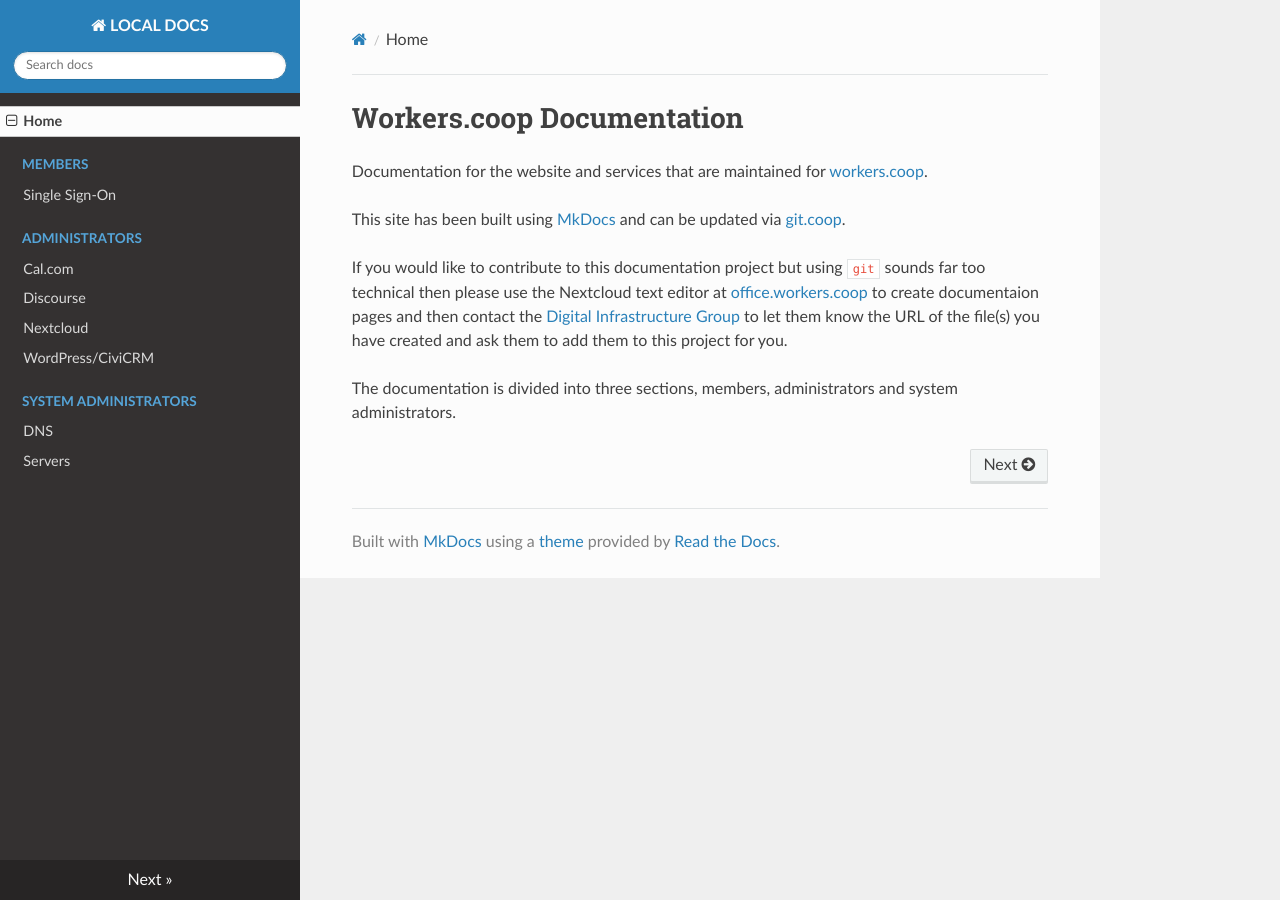
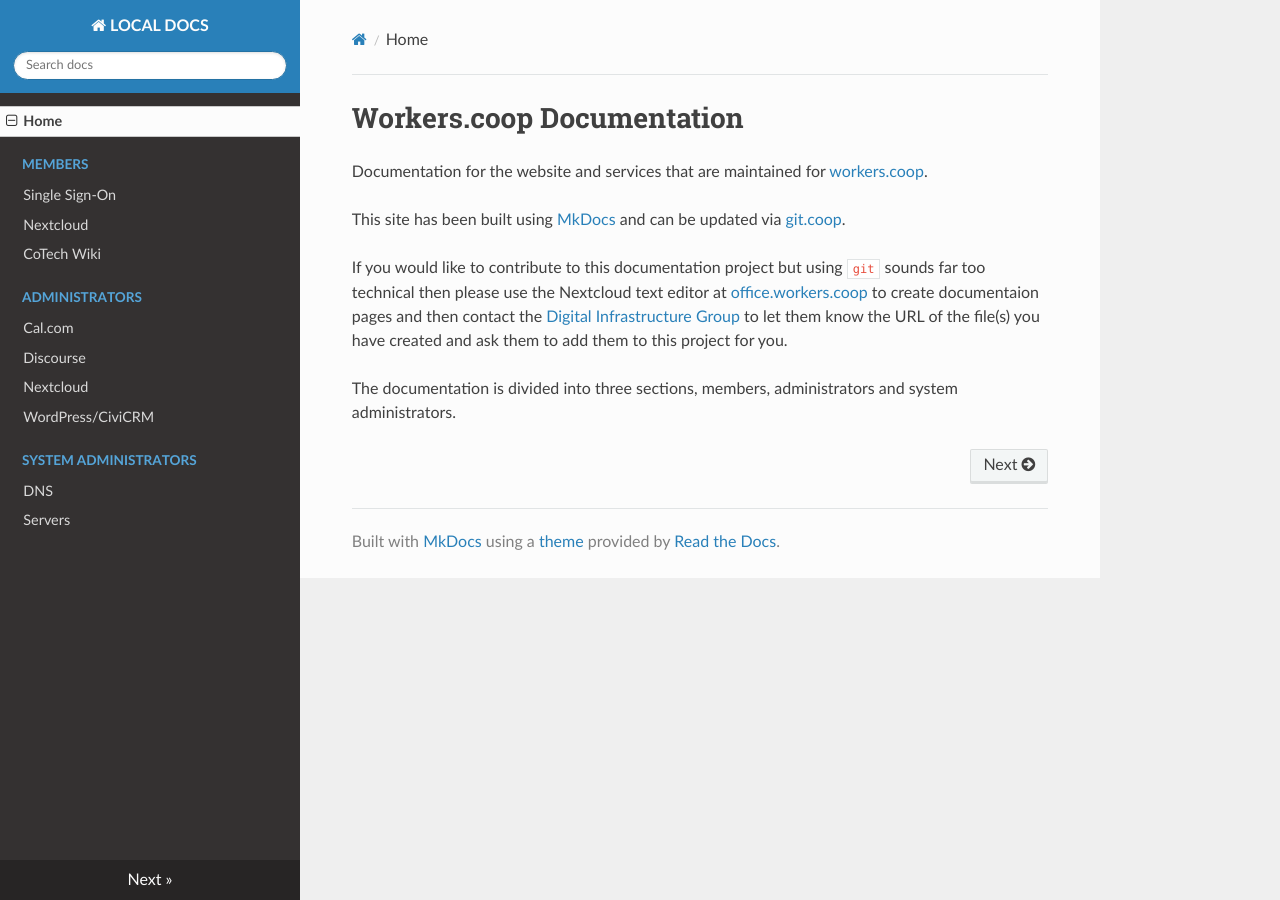
Before and after one commit to workers-coop/docs, an MkDocs documentation site: the page built from docs/index.md, in a window 1280 px wide. Built offline with MkDocs 1.6.1, drawn with Linux system fonts in a browser that asks for light colours; nearby versions of some CDN libraries.

Commit message:
add pages to nav

```diff
--- a/mkdocs.yml
+++ b/mkdocs.yml
@@ -5,6 +5,8 @@ nav:
   - 'Home': index.md
   - 'Members':
       - 'Single Sign-On': 'members/sso.md'
+      - 'Nextcloud': 'members/nextcloud.md'
+      - 'CoTech Wiki': 'members/cotechwiki.md'
   - 'Administrators':
       - 'Cal.com': 'admins/cal.md'
       - 'Discourse': 'admins/discourse.md'
```
